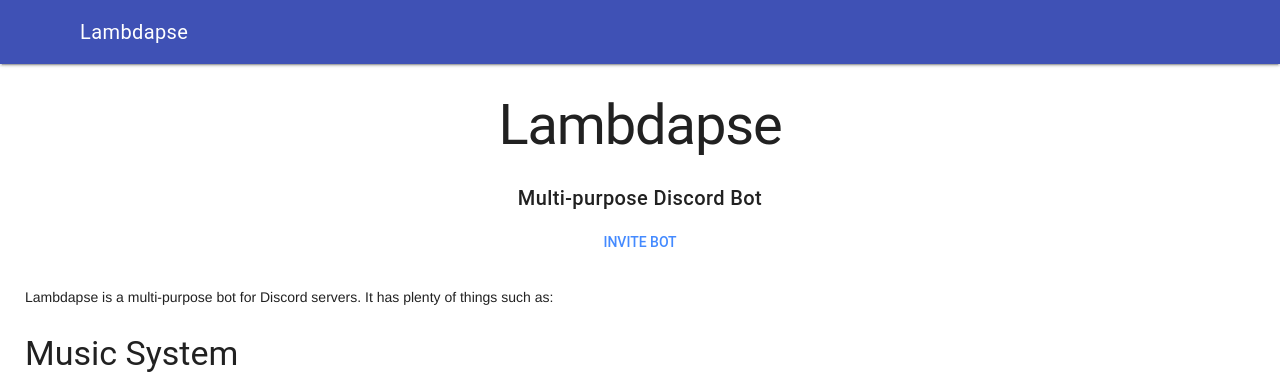
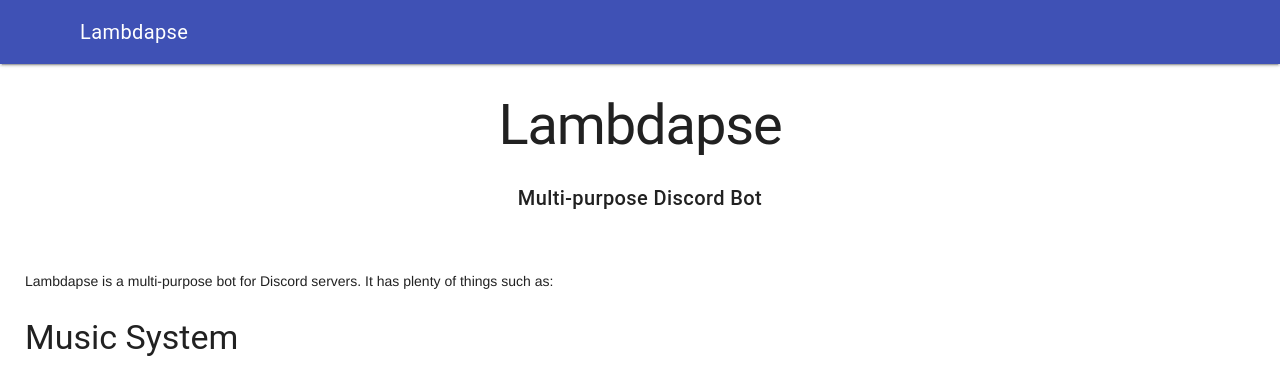
Before and after one commit to lambdagit101/lambupse, a plain HTML site: page index.html in a window 1280 px wide. Shown: the top 379 px of the page. Drawn offline with nearby package versions, Linux system fonts and the light colour scheme.

Commit message:
Update index.html

```diff
--- a/index.html
+++ b/index.html
@@ -33,9 +33,6 @@
             <center>
                 <h1>Lambdapse</h1>
                 <h5>Multi-purpose Discord Bot</h5>
-                <button class="mdl-button mdl-js-button mdl-button--accent mdl-js-ripple-effect" href="https://discord.com/oauth2/authorize?client_id=818221572896325663&scope=bot&permissions=2147352319">
-                Invite Bot
-                </button>
                 <br>
             </center>
             <div id="lambupse">
```
